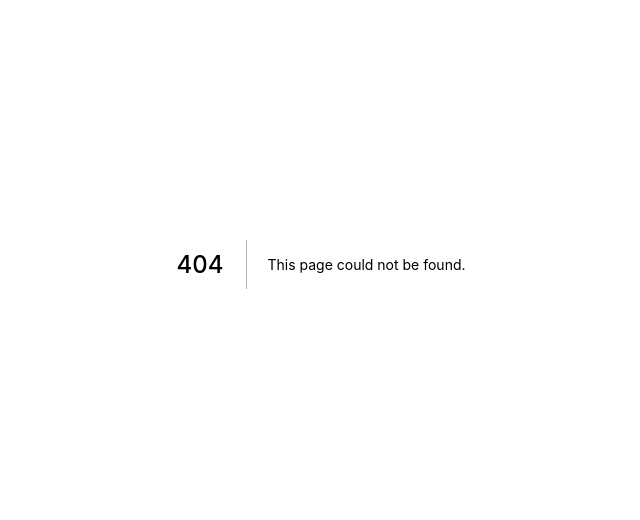
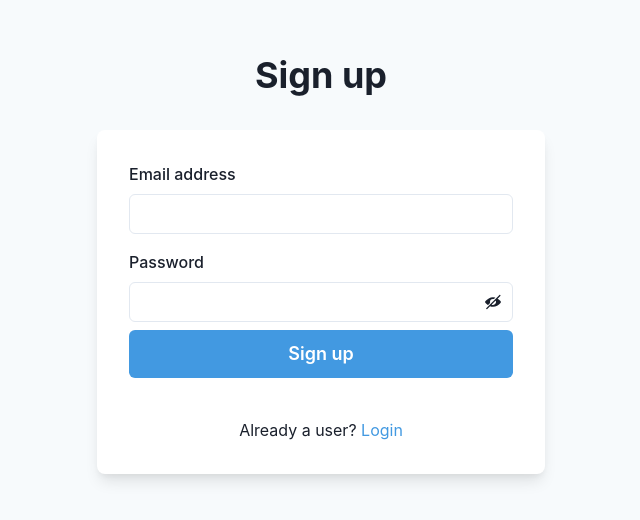
Before and after one commit to mu-suke/monorepo_sample_app, a Next.js app in the folder web/: page /signup in a window 1280 px wide. Before the commit this address had no page. Shown: the part 136-656 px from the top of the page, without its empty margins (319-959 px from the left). Built offline with nearby package versions, Linux system fonts and the light colour scheme; what urql would draw is missing.

Commit message:
signupページの作成

```diff
--- a/web/package.json
+++ b/web/package.json
@@ -13,6 +13,7 @@
     "generate": "graphql-codegen"
   },
   "dependencies": {
+    "@chakra-ui/icons": "^1.1.7",
     "@chakra-ui/react": "1.7.2",
     "@emotion/react": "11.6.0",
     "@emotion/styled": "11.6.0",
--- /dev/null
+++ b/web/src/pages/signup/index.tsx
@@ -0,0 +1,26 @@
+import { createUserWithEmailAndPassword, getAuth } from '@firebase/auth'
+import { NextPage } from 'next'
+import SignupForm from '@/presentationals/signup/SignupForm'
+import { SignupParams } from '@/presentationals/signup/types/signupParams'
+
+const Signup: NextPage = () => {
+  const apiSignup = (params: SignupParams) => {
+    const auth = getAuth()
+    createUserWithEmailAndPassword(auth, params.email, params.password)
+      .then(userCredential => {
+        // Signed in
+        const user = userCredential.user
+        console.log('user: ', user)
+      })
+      .catch(error => {
+        const errorCode = error.code
+        const errorMessage = error.message
+        console.log('errorCode: ', errorCode)
+        console.log('errorMessage: ', errorMessage)
+      })
+    console.log('params: ', params)
+  }
+  return <SignupForm apiSignup={apiSignup} />
+}
+
+export default Signup
--- /dev/null
+++ b/web/src/presentationals/signup/SignupForm.tsx
@@ -0,0 +1,107 @@
+import { ViewIcon, ViewOffIcon } from '@chakra-ui/icons'
+import { InputGroup, InputRightElement } from '@chakra-ui/input'
+import {
+  Box,
+  Button,
+  Flex,
+  Heading,
+  Input,
+  Link,
+  Stack,
+  Text,
+} from '@chakra-ui/react'
+import { yupResolver } from '@hookform/resolvers/yup'
+import React, { useState } from 'react'
+import { useForm } from 'react-hook-form'
+import * as yup from 'yup'
+import FormRow from '@/components/forms/FormRow'
+import { SignupParams } from '@/presentationals/signup/types/signupParams'
+
+const SignupForm: React.VFC<{ apiSignup: (params: SignupParams) => void }> = ({
+  apiSignup,
+}) => {
+  const [showPassword, setShowPassword] = useState(false)
+
+  const validations = yup.object().shape({
+    email: yup
+      .string()
+      .email('メールアドレスを正しく入力してください')
+      .required('メールアドレスを入力してください'),
+    password: yup.string().required('パスワードを入力してください'),
+  })
+
+  const {
+    register,
+    handleSubmit,
+    formState: { errors, isSubmitting },
+  } = useForm<SignupParams>({
+    resolver: yupResolver(validations),
+  })
+
+  return (
+    <>
+      <Flex minH={'100vh'} align={'center'} justify={'center'} bg={'gray.50'}>
+        <Stack spacing={8} mx={'auto'} py={12} px={6}>
+          <Stack align={'center'} width={'md'}>
+            <Heading fontSize={'4xl'} textAlign={'center'}>
+              Sign up
+            </Heading>
+          </Stack>
+          <Box rounded={'lg'} bg={'white'} boxShadow={'lg'} p={8}>
+            <Stack spacing={4}>
+              <form
+                onSubmit={handleSubmit(async params => {
+                  await apiSignup(params)
+                })}
+              >
+                <FormRow id={'email'} label={'Email address'} errors={errors}>
+                  <Input type="email" {...register('email')} />
+                </FormRow>
+                <FormRow id={'password'} label={'Password'} errors={errors}>
+                  <InputGroup>
+                    <Input
+                      type={showPassword ? 'text' : 'password'}
+                      {...register('password')}
+                    />
+                    <InputRightElement h={'full'}>
+                      <Button
+                        variant={'ghost'}
+                        onClick={() =>
+                          setShowPassword(showPassword => !showPassword)
+                        }
+                      >
+                        {showPassword ? <ViewIcon /> : <ViewOffIcon />}
+                      </Button>
+                    </InputRightElement>
+                  </InputGroup>
+                </FormRow>
+                <Stack spacing={10} pt={2}>
+                  <Button
+                    type={'submit'}
+                    isLoading={isSubmitting}
+                    loadingText="Submitting"
+                    size="lg"
+                    bg={'blue.400'}
+                    color={'white'}
+                    _hover={{
+                      bg: 'blue.500',
+                    }}
+                  >
+                    Sign up
+                  </Button>
+                </Stack>
+              </form>
+              <Stack pt={6}>
+                <Text align={'center'}>
+                  Already a user? <Link color={'blue.400'}>Login</Link>
+                </Text>
+              </Stack>
+            </Stack>
+          </Box>
+        </Stack>
+      </Flex>
+    </>
+  )
+}
+
+export default SignupForm
--- /dev/null
+++ b/web/src/presentationals/signup/types/signupParams.ts
@@ -0,0 +1,4 @@
+export type SignupParams = {
+  email: string
+  password: string
+}
```
Also changed, not shown: 1 other file (tests, documents, lock files or other folders).
